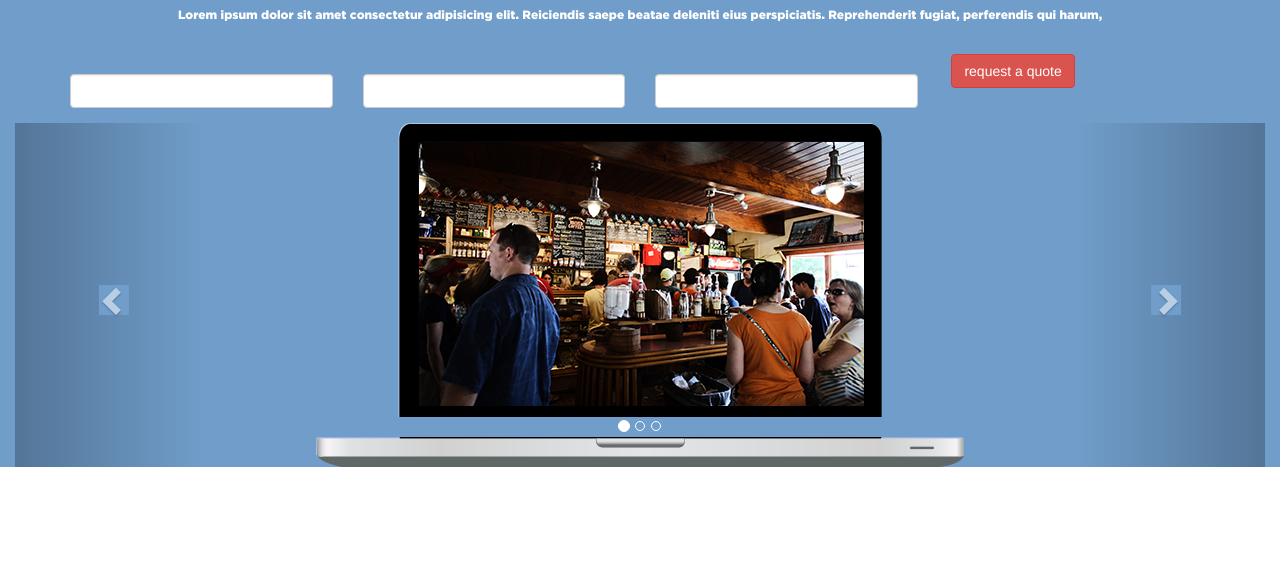
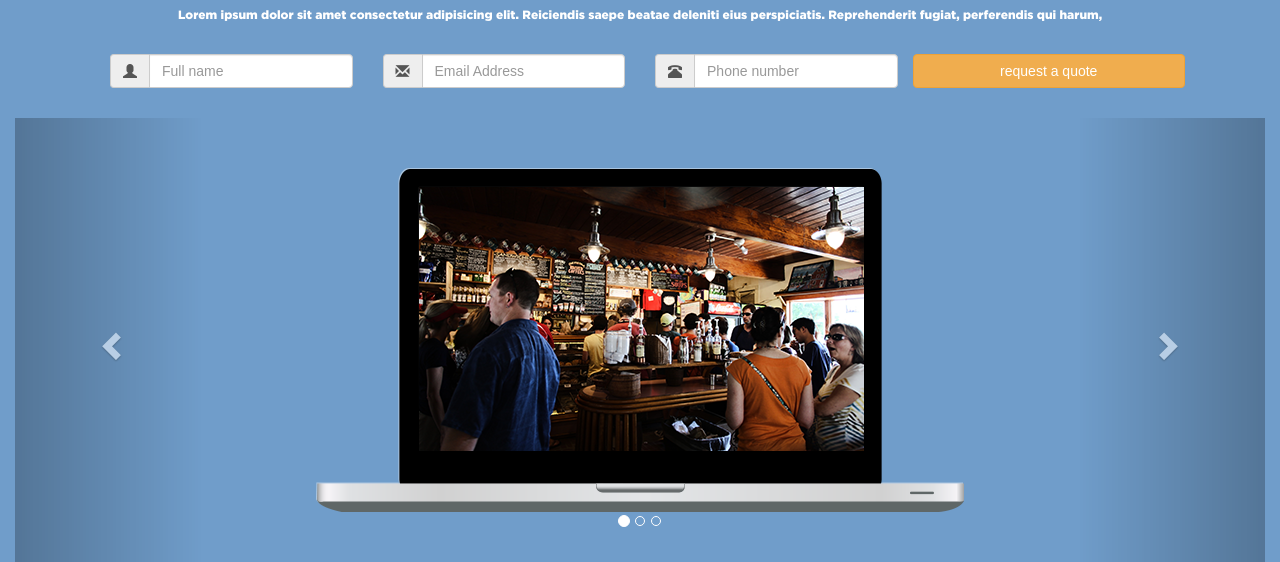
Before and after one commit to SVA2021/Business_landing_180421, a plain HTML site: page index.html in a window 1280 px wide. Shown: the part 265-827 px from the top of the page. Before the commit the page ends 800 px from the top, so only its background shows below. Drawn offline with nearby package versions, Linux system fonts and the light colour scheme.

Commit message:
header and carousel finished

```diff
--- a/index.html
+++ b/index.html
@@ -42,30 +42,34 @@
     </header>
     <main>
       <!-- Hero section  -->
-      <div class="container-fluid">
+      <div class="container-fluid hero">
+          <div class="container">
             <h2>boost up your local business</h2>
             <p>Lorem ipsum dolor sit amet consectetur adipisicing elit. Reiciendis saepe beatae deleniti eius perspiciatis. Reprehenderit fugiat, perferendis qui harum,</p>
-          <div class="container">
-             <form>
-              <div class="form-group row">
-                <div class="col-xs-3">
-                  <label for="ex1"></label>
-                  <input class="form-control" id="ex1" type="text">
-                </div>
-                <div class="col-xs-3">
-                  <label for="ex2"></label>
-                  <input class="form-control" id="ex2" type="text">
-                </div>
-                <div class="col-xs-3">
-                  <label for="ex3"></label>
-                  <input class="form-control" id="ex3" type="text">
-                </div>
-                <div class="col-xs-3">
-                    <label for="ex4"></label>
-                    <input class="btn btn-danger" id="ex4" type="button" value="request a quote">
+           <div class="row heroform">
+            <form class="form-inline">
+                <div class="col-xs-3 form-group">
+                    <div class="input-group">
+                        <span class="input-group-addon"><i class="glyphicon glyphicon-user"></i></span>
+                        <input type="text" class="form-control" placeholder="Full name">
                     </div>
                   </div>
+                <div class="col-xs-3 form-group">
+                    <div class="input-group">
+                        <span class="input-group-addon"><i class="glyphicon glyphicon-envelope"></i></span>
+                        <input type="email" class="form-control" placeholder="Email Address">
+                    </div>
+                </div>
+                <div class="col-xs-3 form-group">
+                    <div class="input-group">
+                        <span class="input-group-addon"><i class="glyphicon glyphicon-phone-alt"></i></span>
+                        <input type="password" class="form-control" placeholder="Phone number">
+                    </div>
+                </div>
+                <button type="submit" class="col-xs-3 btn btn-warning">request a quote</button>
               </form>
+           </div>
+
           </div>
             <div id="myCarousel" class="carousel slide" data-ride="carousel">
             <!-- Indicators -->
@@ -74,15 +78,12 @@
             <li data-target="#myCarousel" data-slide-to="1"></li>
             <li data-target="#myCarousel" data-slide-to="2"></li>
             </ol>
-
             <!-- Wrapper for slides -->
             <div class="carousel-inner">
             <div class="item active">
                 <img src="/img/Laptop.png" alt="Los Angeles">
             </div>
-
             </div>
-
             <!-- Left and right controls -->
             <a class="left carousel-control" href="#myCarousel" data-slide="prev">
             <span class="glyphicon glyphicon-chevron-left"></span>
--- a/style.css
+++ b/style.css
@@ -18,23 +18,21 @@
 
 .navbar {
     height: 93px;
-    border: 2px solid red ;
 }
 
 .navbar-text {
     color: black;
     text-transform: uppercase;
-    font-size: 14px;
     line-height: 1.2;
     font-family: "Lato_regular";
 }
 
-main :first-child {
+.hero {
     background-color: #709dca;
     color: white;
 }
 
-main > div > h2 {
+.hero > div > h2 {
     margin-top: 110px;
     text-transform: uppercase;
     font-family: "Gotham_black";
@@ -42,17 +40,24 @@ main > div > h2 {
     font-size: 35px;
 }
 
-main > div > p {
+.hero > div > p {
     font-family: "Gotham_black";
     text-align: center;
     font-size: 12px;
     margin-bottom: 30px;
 }
 
+.heroform{
+  margin-bottom: 30px;
+  padding: 0 40px;
+  font-family: sans-serif;
+}
 
 .carousel-inner > .item > img {
-    margin: 0 auto;
+    margin: 50px auto;
   }
+
+
 /*
 .navbar li {
 
```
Lines whose indentation alone changed are shown as unchanged.
